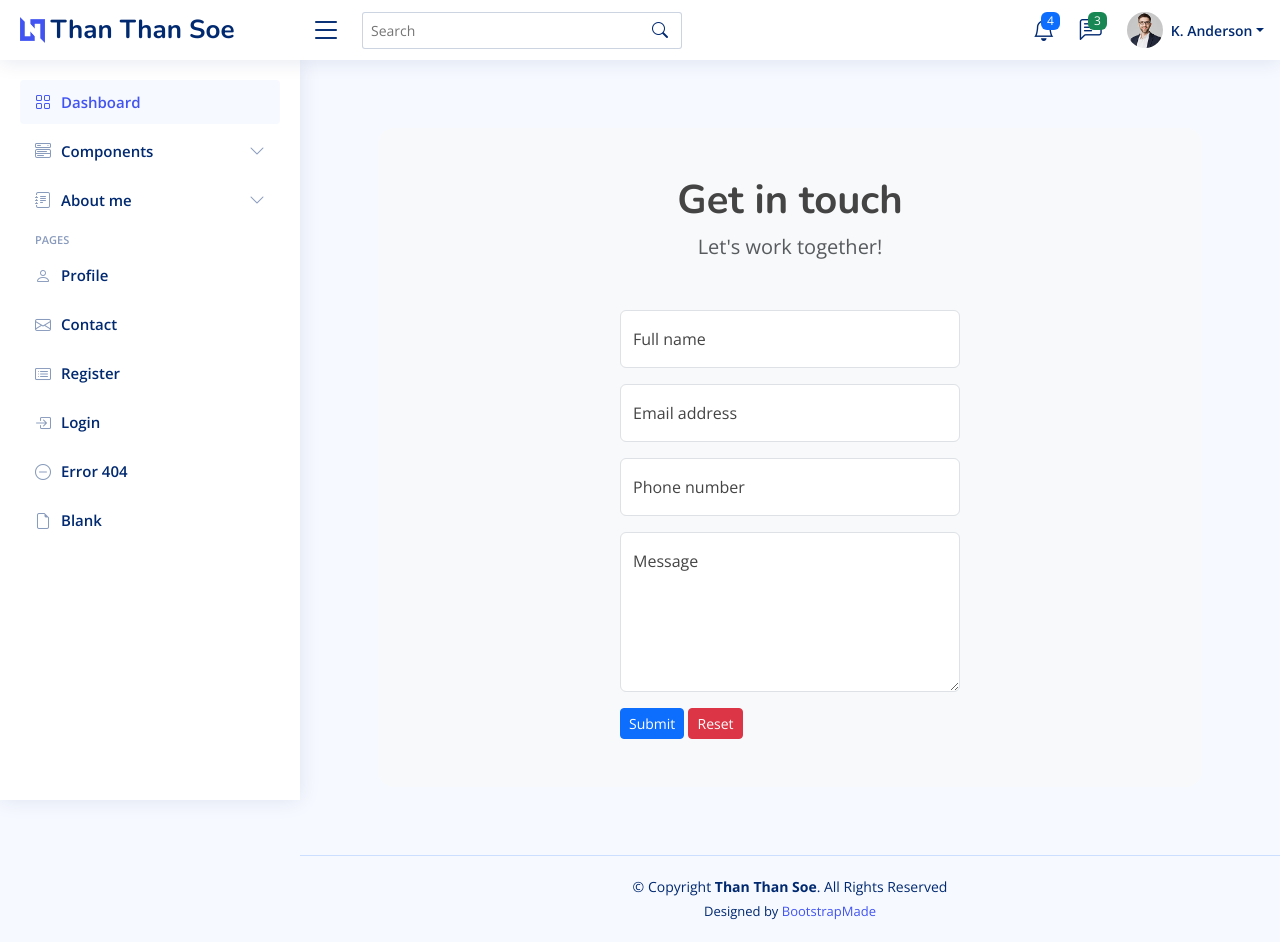
After one commit to thansoe-2000/personal_blog, a Django app: page /dashboard/contact in a window 1280 px wide. The commit adds this page. Run offline with Django 4.2, Linux system fonts and the light colour scheme; some libraries are stand-ins or nearby versions.

Commit message:
add contact

```diff
--- a/myapp/admin.py
+++ b/myapp/admin.py
@@ -17,8 +17,11 @@ class LanguageAdmin(admin.ModelAdmin):
 class ProjectAdmin(admin.ModelAdmin):
     list_display = ['id', 'name', 'image', 'description']
 
+class ContactAdmin(admin.ModelAdmin):
+    li = ['id', 'fullname', 'email', 'phone', 'message']
 admin.site.register(Education, EducationAdmin)
 admin.site.register(Experience, ExperienceAdmin)
 admin.site.register(Pro_skill, Pro_skillAdmin)
 admin.site.register(Language, LanguageAdmin)
 admin.site.register(Project, ProjectAdmin)
+admin.site.register(Contact, ContactAdmin)
--- a/myapp/forms.py
+++ b/myapp/forms.py
@@ -1,5 +1,6 @@
 from . models import *
 from django.forms import ModelForm
+
 from tinymce.widgets import TinyMCE
 from django import forms
 
@@ -39,3 +40,8 @@ class Project_Form(ModelForm):
             'description': TinyMCE(attrs={'cols':20, 'rows':20}),
             'name':forms.TextInput(attrs={'placeholder':'Enter project name '})
             }
+
+class ContactForm(ModelForm):
+    class Meta:
+        model = Contact
+        fields = "__all__"
--- /dev/null
+++ b/myapp/templates/backend/contact.html
@@ -0,0 +1,66 @@
+{% extends "backend/index.html" %}
+{% block content %}
+<!-- Page content-->
+<section class="py-5">
+    <div class="container px-5">
+        <!-- Contact form-->
+        <div class="bg-light rounded-4 py-5 px-4 px-md-5">
+            <div class="text-center mb-5">
+                <h1 class="fw-bolder">Get in touch</h1>
+                <p class="lead fw-normal text-muted mb-0">Let's work together!</p>
+            </div>
+            <div class="row gx-5 justify-content-center">
+                <div class="col-lg-8 col-xl-6">
+
+                    <form id="contactForm" data-sb-form-api-token="API_TOKEN" method='POST'>
+                        {% csrf_token %}
+                        <!-- Name input-->
+                        <div class="form-floating mb-3">
+                            <input class="form-control" id="name" type="text" placeholder="Enter your name..." data-sb-validations="required" />
+                            <label for="name">Full name</label>
+                            <div class="invalid-feedback" data-sb-feedback="name:required" name='fullname'>A name is required.</div>
+                        </div>
+                        <!-- Email address input-->
+                        <div class="form-floating mb-3">
+                            <input class="form-control" name="email" type="email" placeholder="name@example.com" data-sb-validations="required,email" />
+                            <label for="email">Email address</label>
+                            <div class="invalid-feedback" data-sb-feedback="email:required">An email is required.</div>
+                            <div class="invalid-feedback" data-sb-feedback="email:email">Email is not valid.</div>
+                        </div>
+                        <!-- Phone number input-->
+                        <div class="form-floating mb-3">
+                            <input class="form-control" name="phone" type="tel" placeholder="(123) 456-7890" data-sb-validations="required" />
+                            <label for="phone">Phone number</label>
+                            <div class="invalid-feedback" data-sb-feedback="phone:required">A phone number is required.</div>
+                        </div>
+                        <!-- Message input-->
+                        <div class="form-floating mb-3">
+                            <textarea class="form-control" name="message" type="text" placeholder="Enter your message here..." style="height: 10rem" data-sb-validations="required"></textarea>
+                            <label for="message">Message</label>
+                            <div class="invalid-feedback" data-sb-feedback="message:required">A message is required.</div>
+                        </div>
+
+                        <div class="d-none" id="submitSuccessMessage">
+                            <div class="text-center mb-3">
+                                <div class="fw-bolder">Form submission successful!</div>
+                                To activate this form, sign up at
+                                <br />
+                                <a href="https://startbootstrap.com/solution/contact-forms">https://startbootstrap.com/solution/contact-forms</a>
+                            </div>
+                        </div>
+                        <!-- Submit error message-->
+                        <!---->
+                        <!-- This is what your users will see when there is-->
+                        <!-- an error submitting the form-->
+                        <div class="d-none" id="submitErrorMessage"><div class="text-center text-danger mb-3">Error sending message!</div></div>
+                        <!-- Submit Button-->
+                        <button type="submit" class=" btn btn-sm btn-primary">Submit</button>
+                        <button type="reset" class=" btn btn-sm btn-danger">Reset</button>
+                    </form>
+                </div>
+            </div>
+        </div>
+    </div>
+</section>
+
+{% endblock content %}
--- a/myapp/templates/backend/index.html
+++ b/myapp/templates/backend/index.html
@@ -377,7 +377,7 @@
 
 
       <li class="nav-item">
-        <a class="nav-link collapsed" href="pages-contact.html">
+        <a class="nav-link collapsed" href="{% url 'backend_contact' %}">
           <i class="bi bi-envelope"></i>
           <span>Contact</span>
         </a>
--- a/myapp/templates/projects/master.html
+++ b/myapp/templates/projects/master.html
@@ -22,7 +22,7 @@
         <!-- navbar -->
         {% include "projects/navbar.html" %}
         <!-- end navbar -->
-        <main class="flex-shrink-0">
+        <main class="flex-shrink-0 mt-5">
             {% block content %}
 
             {% endblock content %}
--- a/myapp/templates/projects/navbar.html
+++ b/myapp/templates/projects/navbar.html
@@ -1,6 +1,6 @@
 
 <!-- Navigation-->
-<nav class="navbar navbar-expand-lg navbar-light bg-white py-3">
+<nav class="navbar navbar-expand-lg navbar-light bg-white py-3 fixed-top">
     <div class="container px-5">
         <a class="navbar-brand" href="{% url 'homepage' %}"><span class="fw-bolder text-primary">Than Than Soe</span></a>
         <button class="navbar-toggler" type="button" data-bs-toggle="collapse" data-bs-target="#navbarSupportedContent" aria-controls="navbarSupportedContent" aria-expanded="false" aria-label="Toggle navigation"><span class="navbar-toggler-icon"></span></button>
--- a/myapp/urls.py
+++ b/myapp/urls.py
@@ -28,6 +28,9 @@ urlpatterns = [
     # projects
     path('dashboard/project/', views.backend_project, name='project_page'),
 
+    # contact
+    path('dashboard/contact', views.backend_contact, name='backend_contact')
+
 
 
 
--- a/myapp/views.py
+++ b/myapp/views.py
@@ -29,7 +29,18 @@ def project(request):
     return render(request, 'projects/projects.html', context)
 
 def contact(request):
-    return render(request, 'projects/contact.html')
+    contact = Contact.objects.all()
+    form = ContactForm()
+    if request.method == 'POST':
+        form = ContactForm(request.POST)
+        if form.is_valid():
+            form.save()
+        return redirect('contactpage')
+    context  = {
+        'contact':contact,
+        'form':form
+    }
+    return render(request, 'projects/contact.html', context)
 
 
 # backend
@@ -175,3 +186,6 @@ def backend_project(request):
         'projects':projects
     }
     return render(request, 'backend/project.html', context)
+
+def backend_contact(request):
+    return render(request, 'backend/contact.html')
```
Also changed, not shown: myapp/models.py (+9 -0 lines), myapp/templates/projects/contact.html (+11 -31 lines), db.sqlite3, media/project-image/032db5e71dae471dfa387abf14432934.jpg (added), media/project-image/8fa7cd28afff93e45b664f19b12f5864.jpg (added), myapp/migrations/0003_contact.py (added), myapp/migrations/0004_alter_contact_phone.py (added), myapp/migrations/0005_rename_full_name_contact_fullname.py (added).
